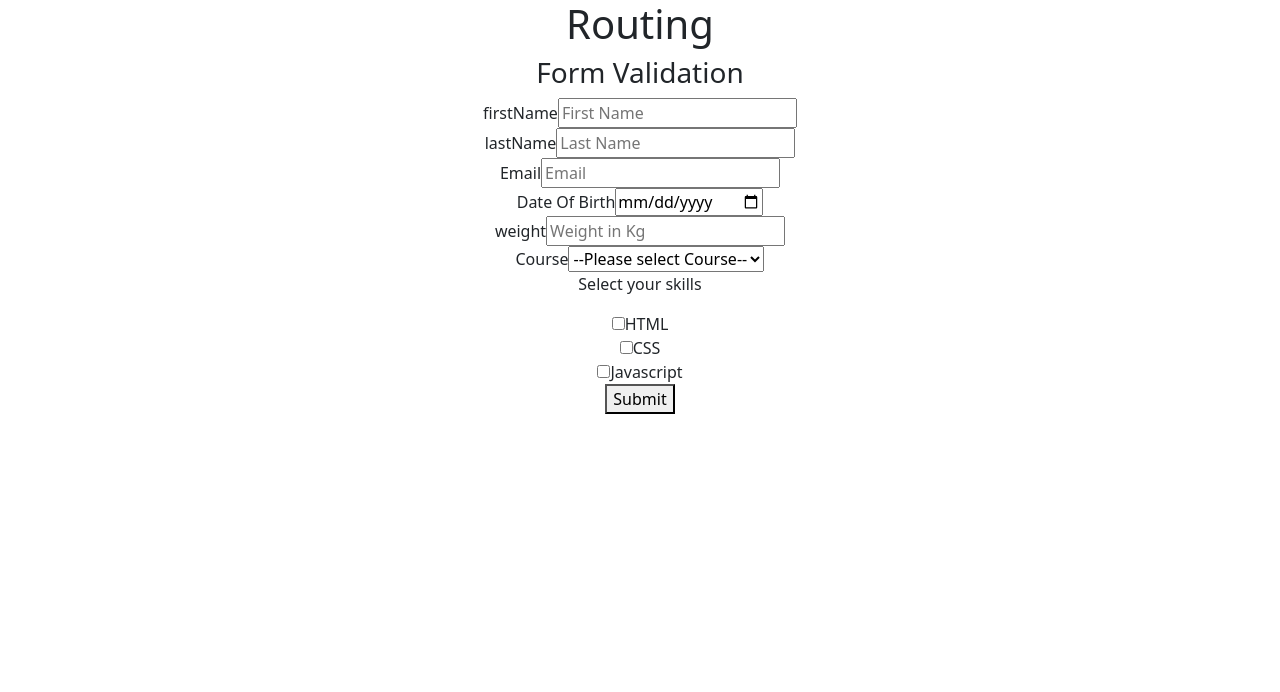
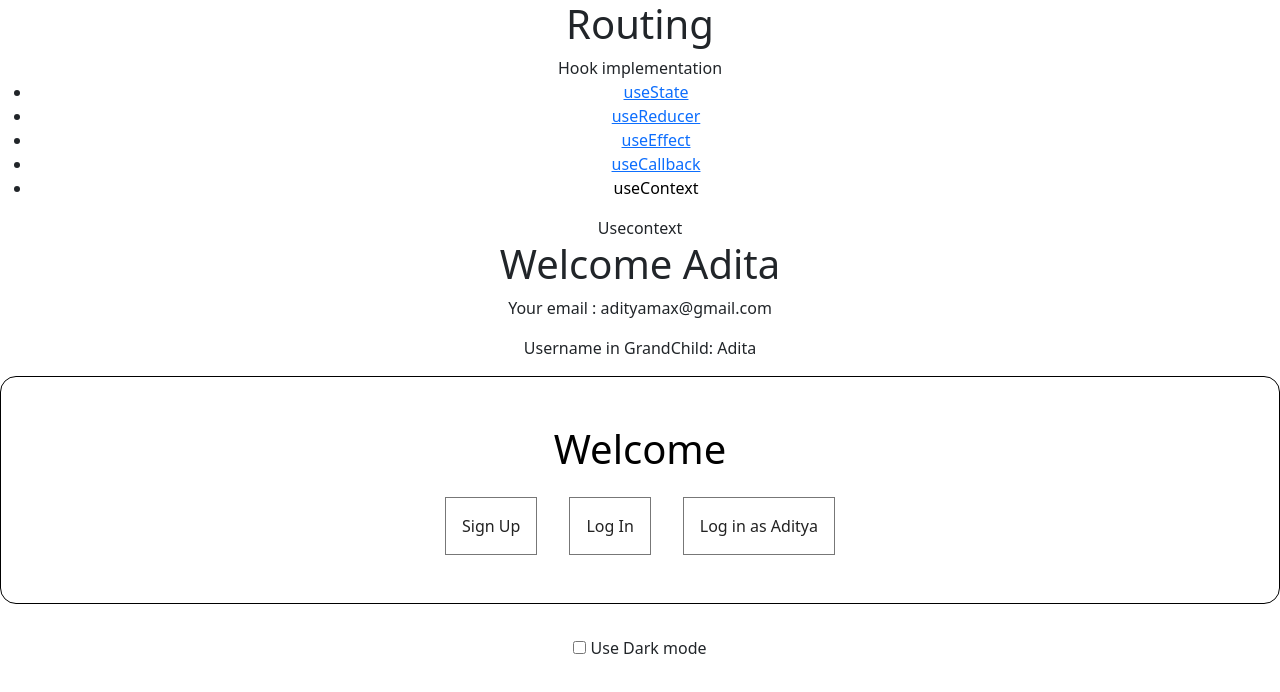
Before and after one commit to adityaxtalk/React-concept, a React (Create React App) app: page /hooks/usecontext in a window 1280 px wide. Before the commit this address led to /form. Shown: the top 692 px of the page. Built offline with nearby package versions, Linux system fonts and the light colour scheme.

Commit message:
use context hook added

```diff
--- a/src/components/Hooks.js
+++ b/src/components/Hooks.js
@@ -11,6 +11,7 @@ const Hooks = () => {
           <li><NavLink to="usereducer" className={({isActive})=> isActive ? "active-class": ""}>useReducer</NavLink></li>
           <li><NavLink to="useeffect" className={({isActive})=> isActive ? "active-class": ""}>useEffect</NavLink></li>
           <li><NavLink to="usecallback" className={({isActive})=> isActive ? "active-class": ""}>useCallback</NavLink></li>
+          <li><NavLink to="usecontext" className={({isActive})=> isActive ? "active-class": ""}>useContext</NavLink></li>
         </ul>
       </nav>
       <Outlet />
--- a/src/components/Routing.js
+++ b/src/components/Routing.js
@@ -8,6 +8,7 @@ import Usestate from './hooks/Usestate'
 import Usereducer from './hooks/Usereducer'
 import Useeffect from './hooks/Useeffect'
 import Usecallback from './hooks/Usecallback'
+import Usecontext from './hooks/Usecontext';
 
 const Home = () =>
     <div>Home</div>
@@ -52,6 +53,7 @@ const Routing = () => {
            <Route path='usestate' element={<Usestate/>}/>
            <Route path='usereducer' element={<Usereducer/>}/>
            <Route path='usecallback' element={<Usecallback/>}/>
+           <Route path='usecontext' element={<Usecontext/>}/>
         </Route>
         <Route path='*' element={<Navigate to="/form"/>}/>
         {/* <Route path="/home" element={<Home/>}/> */}
--- a/src/components/hooks/Usecallback.js
+++ b/src/components/hooks/Usecallback.js
@@ -1,59 +1,66 @@
-import React, { useState, memo, useCallback } from 'react'
+import React from 'react'
+import { useState, memo, useCallback } from 'react'
 
-const ShippingForm = memo(({onSubmit}) => {
-  const [count, setCount] = useState(1);
+function post(url, details) {
+  console.log(url);
+  console.log(details)
+}
 
-  console.log("Shipping form ")
+const ShippingForm = memo(function ShippingForm({onSubmit}) {
+  const [count, setCount] = useState(0);
   let startTime = performance.now();
-
-  while (performance.now() - startTime < 1000);
-
+  while (performance.now() - startTime < 500);
+  console.log("Shipping Form");
   function handleSubmit(e) {
       e.preventDefault();
       const formData = new FormData(e.target);
-        const details= {
+
+      const orderDetails = {
         ...Object.fromEntries(formData),
         count
       }
-        onSubmit(details);
-    }
+      console.log(orderDetails);
+      onSubmit(orderDetails);
+  };
+
 
   return (
     <form onSubmit={handleSubmit}>
        <label>
            Number of items:
-                <button type="button" onClick={()=> setCount(prev=> prev - 1)}>-</button>
+           <button type='button' onClick={()=> setCount(prev=> prev-1)}>-</button>
            {count}
-                <button  type="button" onClick={()=> setCount(prev=> prev +1)}>+</button>
+           <button type='button' onClick={()=> setCount(prev=> prev+1)}>+</button>
        </label>
        <label>
-                Name: <input name="name"/>
+           Street:
+           <input type="text" name="street"/>
        </label>
        <label>
-                Age: <input name="age"/>
-            </label>
-            <label>
-                City: <input name="city"/>
+           City:
+           <input type='city' name="city"/>
        </label>
        <button type='submit'>Submit</button>
     </form>
   )
 })
 
-function post(url, data) {
-    console.log(url);
-    console.log(data);
-}
-
 const ProductPage = ({productId, referalId, theme}) => {
+  console.log("In product page");
   const handleSubmit = useCallback((orderDetails) => {
-      post('/product/' + productId + "/buy", {orderDetails, referalId});
+      post(`/product/${productId}/buy`, {
+        referalId,
+        orderDetails
+      });
   }, [productId, referalId]);
 
-console.log("Product page")
-// const handleSubmit = useCallback(orderDetails) => {
-//     post('/product/' + productId + "/buy", {orderDetails, referalId});
+  // const handleSubmit = (orderDetails) => {
+  //     post(`/product/${productId}/buy`, {
+  //       referalId,
+  //       orderDetails
+  //     });
   // };
+
   return (
     <div className={theme}>
       <ShippingForm onSubmit={handleSubmit}/>
@@ -61,14 +68,18 @@ console.log("Product page")
   )
 }
 
+
+
 const Usecallback = () => {
-    const [isDark, setIsDark] = useState(false);
+  const [dark, setDark] = useState(false);
   return (
     <>
+      <div>Usecallback</div>
       <label>
-        <input type='checkbox' checked={isDark} onChange={(e)=> setIsDark(e.target.checked)}/> Dark Mode
+        <input type='checkbox' checked={dark} onChange={(e)=> setDark(e.target.checked)}/> Dark mode
       </label>
-        <ProductPage referalId="aditya_referral" productId={123} theme={isDark? 'dark' : "light"}/>
+      <hr/>
+      <ProductPage theme={dark? "isDark" : "isLight"} productId="123" referalId="aditya_referral"/>
     </>
 
   )
--- /dev/null
+++ b/src/components/hooks/Usecontext.js
@@ -0,0 +1,109 @@
+import React, { useState, createContext, useContext } from 'react'
+
+const GrandChildComponent = ({dataFromChild}) => {
+    return (
+        <div>
+            <p>Username in GrandChild: {dataFromChild.name}</p>
+        </div>
+    )
+}
+
+const ChildComponent = ({dataFromParent}) => {
+    return <div>
+        <p> Your email : {dataFromParent.email}</p>
+        <GrandChildComponent dataFromChild={dataFromParent}/>
+    </div>
+}
+
+const ParentComponent = () => {
+    const [userData, setUserData] = useState({
+        name: "Adita",
+        email: "adityamax@gmail.com"
+    })
+
+    return (
+        <div>
+            <h1>Welcome {userData.name}</h1>
+            <ChildComponent dataFromParent={userData}/>
+        </div>
+    )
+}
+
+
+const ThemeContext = createContext(null);
+const CurrentUserContext = createContext(null);
+const Form = () => {
+    return (
+        <Panel title="Welcome">
+           <Button>Sign Up</Button>
+           <Button>Log In</Button>
+           <LoginButton/>
+        </Panel>
+    )
+}
+
+
+function LoginButton() {
+    const {
+        currentUser, setCurrentUser
+    } = useContext(CurrentUserContext);
+
+    if (currentUser !== null) {
+        return <p>You logged in as {currentUser.name}</p>
+    }
+
+    return <Button onClick={()=> {
+        setCurrentUser({name: "Aditya"})
+    }}>Log in as Aditya</Button>
+}
+
+function Panel({title, children}) {
+   const theme = useContext(ThemeContext);
+   const className = "panel-" + theme;
+
+   return (
+    <section className={className}>
+        <h1>{title}</h1>
+        {children}
+    </section>
+   )
+}
+
+
+function Button({children, onClick}) {
+   const theme = useContext(ThemeContext);
+   const className = "button-" + theme;
+   return (
+    <button className={className} onClick={onClick}>{children}</button>
+   )
+}
+
+const Usecontext = () => {
+
+    const [theme, setTheme] = useState("light");
+    const [currentUser, setCurrentUser] = useState(null);
+  return (
+    <>
+        <div>Usecontext</div>
+        <ParentComponent/>
+        <ThemeContext.Provider value={theme}>
+                <CurrentUserContext.Provider value={{currentUser, setCurrentUser}}>
+                        <Form/>
+                </CurrentUserContext.Provider>
+
+                <label>
+                    <input type='checkbox' checked={theme === "dark"} onChange={(e)=> setTheme(e.target.checked ? 'dark': 'light')}/> Use Dark mode
+                </label>
+        </ThemeContext.Provider>
+    </>
+
+  )
+}
+
+
+
+
+
+
+
+export default Usecontext
--- a/src/index.css
+++ b/src/index.css
@@ -11,3 +11,39 @@ code {
   font-family: source-code-pro, Menlo, Monaco, Consolas, 'Courier New',
     monospace;
 }
+
+
+.panel-light, .panel-dark {
+  border: 1px solid black;
+  border-radius: 1rem;
+  padding: 3rem;
+  margin-bottom: 2rem;
+}
+
+.panel-light {
+  color: black;
+  background-color: white;
+}
+
+.panel-dark {
+  color: white;
+  background-color: black;
+}
+
+
+.button-light, .button-dark {
+  border: 1px solid #777;
+  padding: 1rem;
+  margin: 1rem 1rem 0;
+
+}
+
+.button-dark {
+  background-color: #222;
+  color: white;
+}
+
+.button-light {
+  color: #222;
+  background-color: white;
+}
```
Lines whose indentation alone changed are shown as unchanged.
